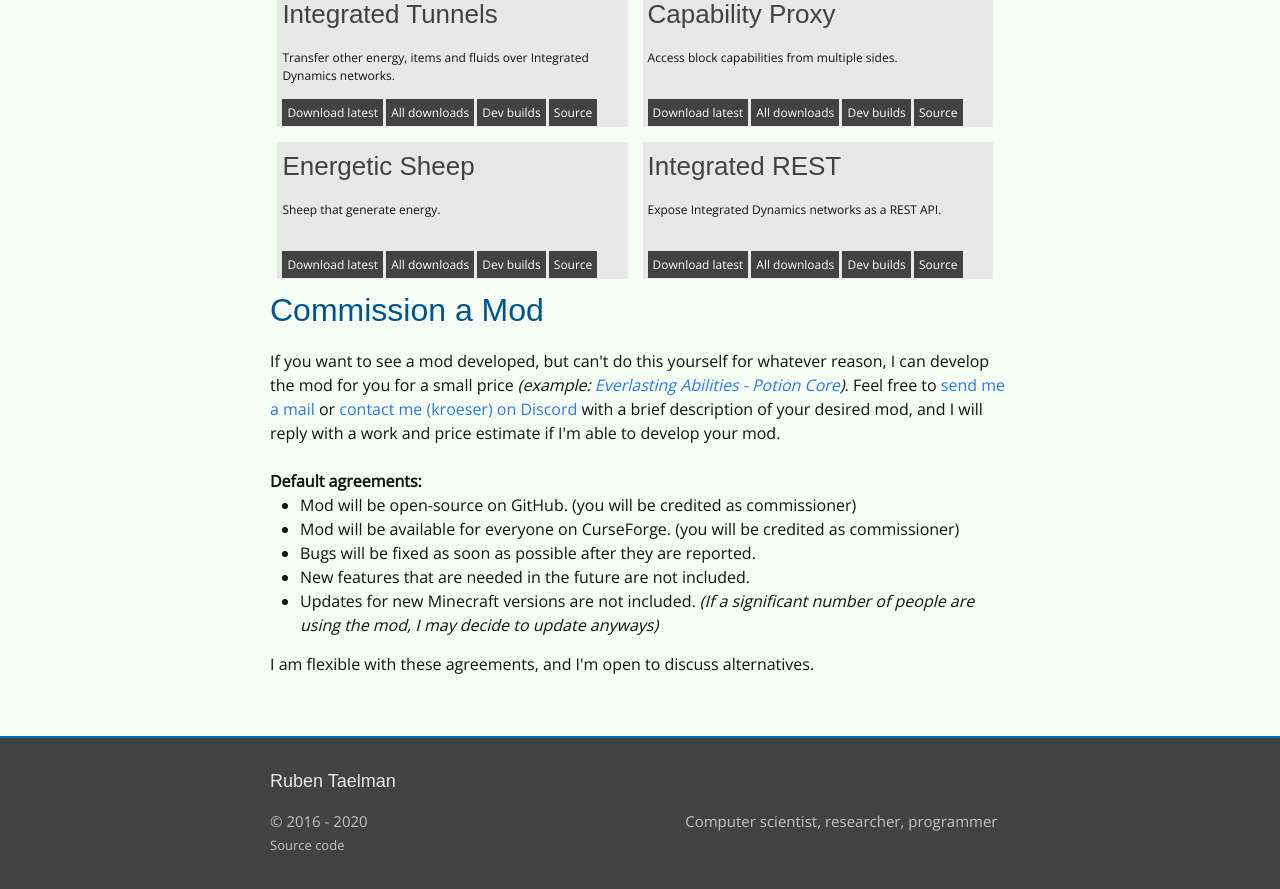
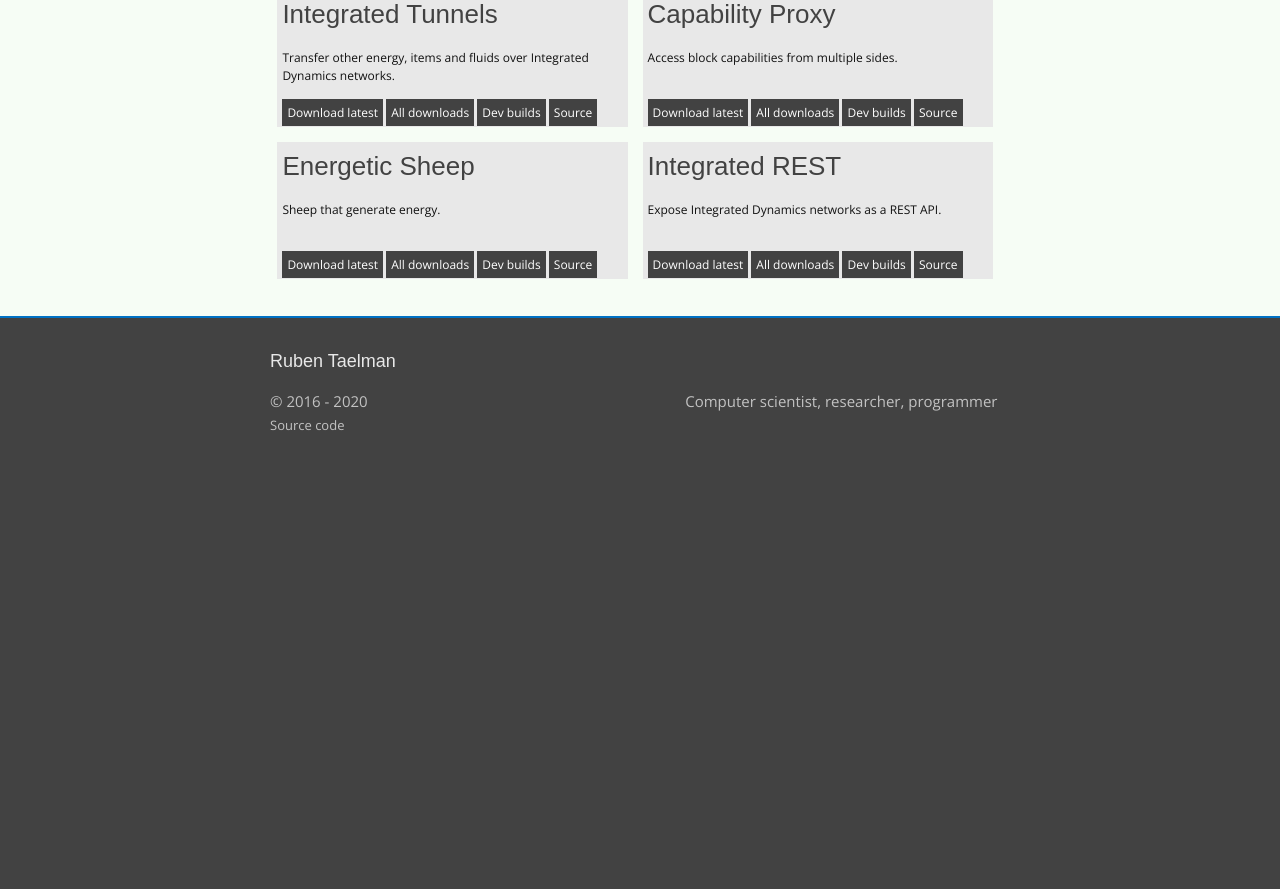
Before and after one commit to rubensworks/rubensworks.net, a Jekyll site: the page built from _projects/minecraft.html, in a window 1280 px wide and 900 px high, scrolled down 1264 px. Shown: the top 889 px of the window. Built offline with Jekyll 4.4.1, drawn with Linux system fonts in a browser that asks for light colours; some web fonts are replaced; after the commit the page ends 1744 px from its top, so only the background shows below that.

Commit message:
Remove mod commission section

```diff
--- a/_projects/minecraft.html
+++ b/_projects/minecraft.html
@@ -118,22 +118,3 @@
 
 </div>
 <br />
-<div>
-	<h2 id="commision">Commission a Mod</h2>
-
-	If you want to see a mod developed, but can't do this yourself for whatever reason,
-	I can develop the mod for you for a small price <em>(example: <a href="https://minecraft.curseforge.com/projects/everlastingabilities-potioncore">Everlasting Abilities - Potion Core</a>)</em>.
-	Feel free to <a href="mailto:rubensworks@gmail.com">send me a mail</a> or <a href="https://discord.gg/9yDxubB">contact me (kroeser) on Discord</a> with a brief description of your desired mod,
-	and I will reply with a work and price estimate if I'm able to develop your mod.<br /><br />
-
-	<strong>Default agreements:</strong>
-	<ul>
-		<li>Mod will be open-source on GitHub. (you will be credited as commissioner)</li>
-		<li>Mod will be available for everyone on CurseForge. (you will be credited as commissioner)</li>
-		<li>Bugs will be fixed as soon as possible after they are reported.</li>
-		<li>New features that are needed in the future are not included.</li>
-		<li>Updates for new Minecraft versions are not included. <em>(If a significant number of people are using the mod, I may decide to update anyways)</em></li>
-	</ul>
-
-	I am flexible with these agreements, and I'm open to discuss alternatives.
-</div>
```
